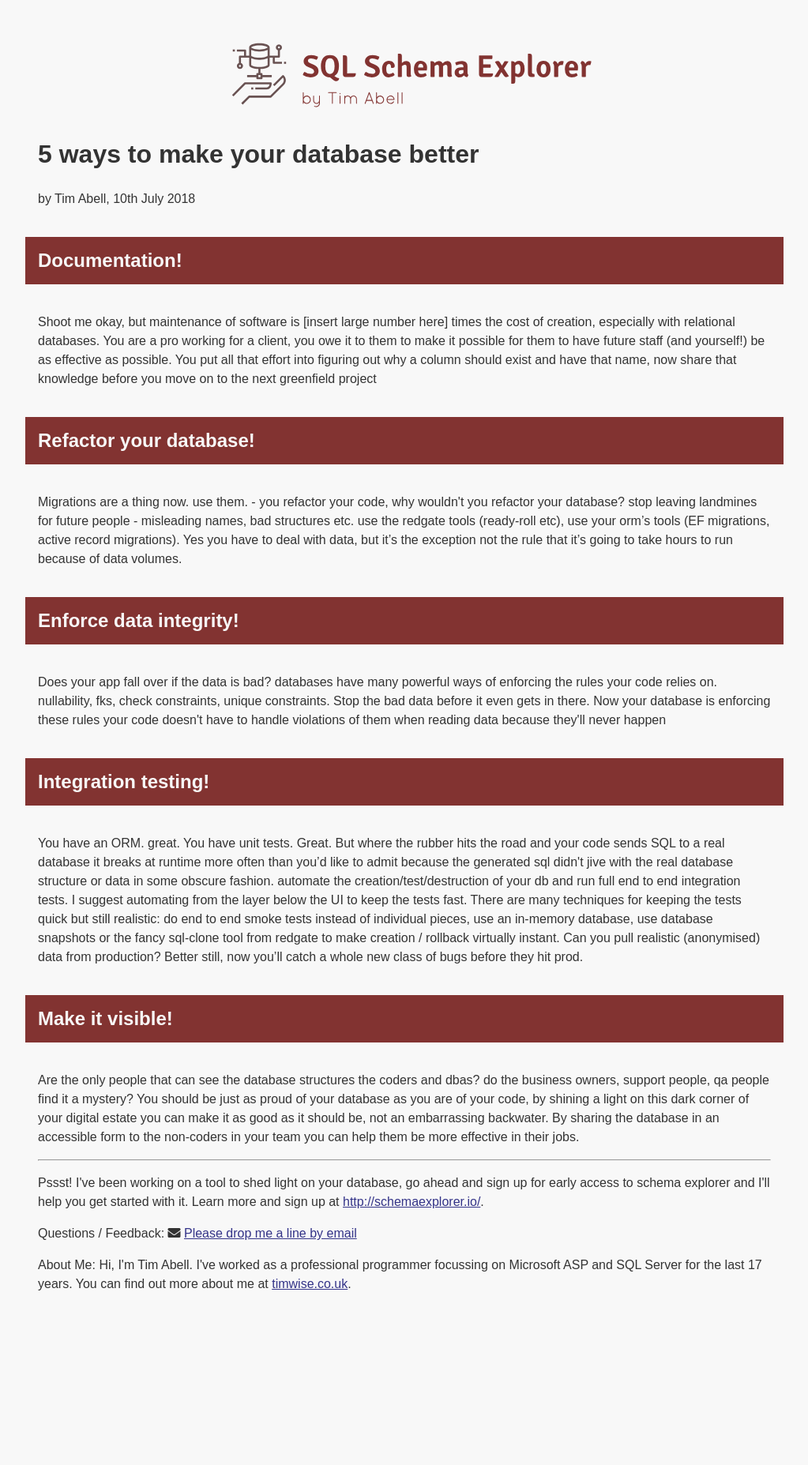
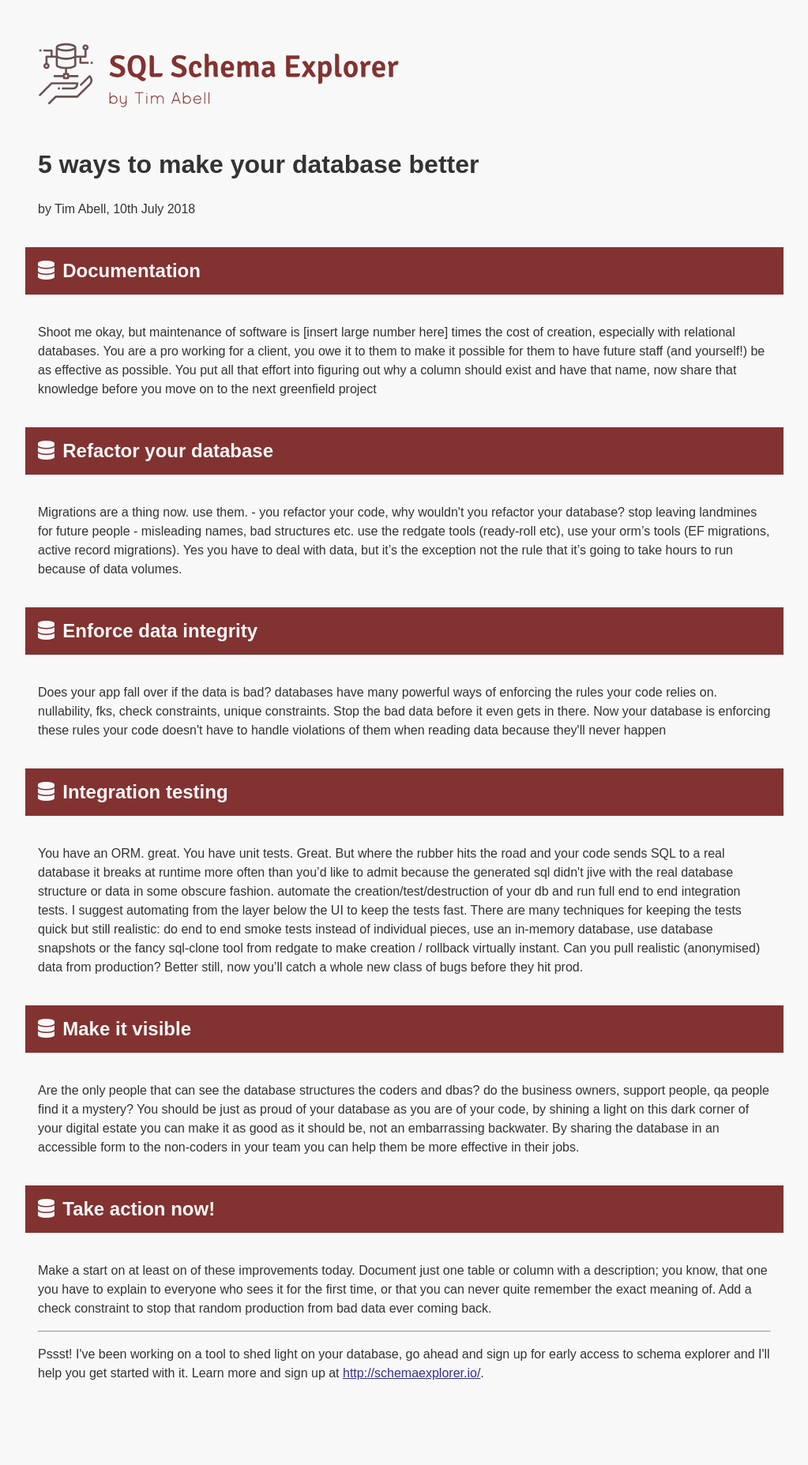
Before and after one commit to timabell/schema-explorer, a Jekyll site: the page built from articles/make-your-database-better.html, in a window 1280 px wide. Shown: the whole page at 79% size, without its empty margins (128-1151 px from the left). Built offline with Jekyll 4.4.1, drawn with Linux system fonts in a browser that asks for light colours; nearby versions of some CDN libraries; before the commit the page ends 1742 px from its top, so only the background shows below that.

Commit message:
Article layout improvements, headers, take action etc

```diff
--- a/_layouts/default.html
+++ b/_layouts/default.html
@@ -3,7 +3,7 @@
 <head>
 	<meta charset="UTF-8">
 	<meta name="viewport" content="width=device-width, initial-scale=1">
-	<link rel="stylesheet" type="text/css" href="/sdv.css"/>
+	<link rel="stylesheet" type="text/css" href="/articles/articles.css"/>
 	<title>SQL Schema Explorer by Tim Abell</title>
 	<meta property="og:type" content="website"/>
 	<meta property="og:url" content="http://schemaexplorer.io/"/>
@@ -22,7 +22,7 @@
 </head>
 <body>
 <div id="container">
-	<h1><img src="/logo.svg" alt="SQL Schema Explorer by Tim Abell" style="max-height: 4em;"/></h1>
+  <h1><a href="http://schemaexplorer.io/"><img src="/logo.svg" alt="SQL Schema Explorer by Tim Abell" style="max-height: 4em;"/></a></h1>
 
 	{{content}}
 
@@ -33,17 +33,6 @@
   with it. Learn more and sign up at <a href="http://schemaexplorer.io/">http://schemaexplorer.io/</a>.</p>
 
 
-	<p>
-	Questions / Feedback:
-	    <i class="fas fa-envelope"></i>
-	  <a href="mailto:sse@timwise.co.uk">
-	    Please drop me a line by email</a>
-	</p>
-
-	<p>About Me: Hi, I'm Tim Abell. I've worked as a professional
-	  programmer focussing on Microsoft ASP and SQL Server for the last 17
-	  years.  You can find out more about me at
-	  <a target="_blank" href="http://timwise.co.uk/">timwise.co.uk</a>.</p>
 	</footer>
 
 <div class="drip-gap">&nbsp;<br/>&nbsp;<br/>&nbsp;<br/></div>
--- /dev/null
+++ b/articles/articles.css
@@ -0,0 +1,136 @@
+* {
+  font-family: Arial;
+  color:#333;
+  line-height: 1.5em;
+}
+body{background-color: #f8f8f8;margin: 16px 32px;}
+h1 img{
+  margin-left: -33px; /* make up for whitespace in image */
+  max-width: 100%;
+}
+.encore{font-size: 60%;}
+a{color:#338;}
+a:hover{text-decoration: underline;color:#33f;}
+a:visited{color:#333;}
+h2 * {
+  /* font-awesome things */
+  background-color: #823331;
+  color: #f8f8f8;
+  margin-right: 0.15em;
+}
+h2{
+  background-color: #823331;
+  color: #f8f8f8;
+  padding: 0.5em 16px;
+  margin: 1.5em -16px;
+}
+
+table {
+    border: 1px solid #666;
+    border-collapse: collapse;
+}
+
+table.tableList, table.tableList td {
+    border-style: none;
+    padding-left: 0;
+}
+
+th.references {
+    font-style: italic
+}
+
+th {
+    background: #eee;
+    text-align: left;
+}
+
+th, td {
+    padding: 0.2em;
+    border: 1px solid #666;
+}
+
+.filters {
+    margin-bottom: 1em;
+}
+
+.filters thead th {
+    background: #ccc;
+}
+
+.null {
+    color: #999;
+}
+
+#table-diagram {
+    height: 5em; /* initial height, will be altered in js when diagram rendered */
+    margin: 1em 0;
+    border: 1px solid #333;
+    padding: 1em;
+}
+
+a.button {
+  padding: 1em;
+  background-color: #4CAF50;
+  color: #fff;
+  text-decoration: none;
+  font-weight: bold;
+  display: block;
+  width: 13em;
+  margin: 1em auto;
+  white-space: nowrap;
+  text-align: center;
+}
+#container{
+  max-width: 58em;
+  margin: 0 auto;
+}
+#pricing {
+  overflow: auto; /* clearfix */
+  margin: 1em auto;
+  max-width: 38em;
+}
+#pricing li {
+  display: block;
+  border: 2px solid #823331;
+  margin: 1em;
+  padding: 1em;
+  float: left;
+  height: 8em;
+  width: 8em;
+  text-align: center;
+  vertical-align: middle;
+  line-height: 2em;
+}
+blockquote {
+  font-size: 2em;
+  background-color: #ccc;
+  padding: 1em;
+  margin: 1em 0;
+  quotes: "\201C""\201D""\2018""\2019";
+  position: relative;
+}
+blockquote .attribution {
+  font-size: 0.5em;
+  color: #823331;
+  display: block;
+  text-align: right;
+}
+blockquote .quote:before {
+  content: open-quote;
+  position: absolute;
+  top: 0.25em;
+  left: 0.25em;
+  font-size: 2em;
+}
+iframe {
+  /*youtube vid*/
+  max-width: 100%;
+}
+.headline {
+  font-size: 2em;
+  text-align: center;
+  margin: 0 0 1em 0;
+}
+.live-demo {
+  margin-top: 3em;
+}
--- a/articles/make-your-database-better.html
+++ b/articles/make-your-database-better.html
@@ -7,7 +7,7 @@ title: 5 ways to make your database better
 
 <p class="by-line">by Tim Abell, 10th July 2018</p>
 
-<h2>Documentation!</h2>
+<h2><i class="fas fa-database"></i> Documentation</h2>
 
 <p>Shoot me okay, but maintenance of software is [insert large number here]
   times the cost of creation, especially with relational databases. You are a
@@ -16,7 +16,7 @@ title: 5 ways to make your database better
   that effort into figuring out why a column should exist and have that name,
 now share that knowledge before you move on to the next greenfield project</p>
 
-<h2>Refactor your database!</h2>
+<h2><i class="fas fa-database"></i> Refactor your database</h2>
 
 <p>Migrations are a thing now. use them. - you refactor your code, why wouldn't
   you refactor your database? stop leaving landmines for future people -
@@ -25,7 +25,7 @@ now share that knowledge before you move on to the next greenfield project</p>
   to deal with data, but it’s the exception not the rule that it’s going to
 take hours to run because of data volumes.</p>
 
-<h2>Enforce data integrity!</h2>
+<h2><i class="fas fa-database"></i> Enforce data integrity</h2>
 
 <p>Does your app fall over if the data is bad? databases have many powerful
   ways of enforcing the rules your code relies on. nullability, fks, check
@@ -33,7 +33,7 @@ take hours to run because of data volumes.</p>
 there. Now your database is enforcing these rules your code doesn't have to
 handle violations of them when reading data because they'll never happen</p>
 
-<h2>Integration testing!</h2>
+<h2><i class="fas fa-database"></i> Integration testing</h2>
 
 <p>You have an ORM. great. You have unit tests. Great. But where the rubber
   hits the road and your code sends SQL to a real database it breaks at runtime
@@ -48,7 +48,7 @@ rollback virtually instant. Can you pull realistic (anonymised) data from
 production? Better still, now you’ll catch a whole new class of bugs before
 they hit prod.</p>
 
-<h2>Make it visible!</h2>
+<h2><i class="fas fa-database"></i> Make it visible</h2>
 
 <p>Are the only people that can see the database structures the coders and
 dbas? do the business owners, support people, qa people find it a mystery? You
@@ -57,3 +57,11 @@ light on this dark corner of your digital estate you can make it as good as it
 should be, not an embarrassing backwater. By sharing the database in an
 accessible form to the non-coders in your team you can help them be more
 effective in their jobs.</p>
+
+<h2><i class="fas fa-database"></i> Take action now!</h2>
+
+<p>Make a start on at least on of these improvements today. Document just one
+  table or column with a description; you know, that one you have to explain to
+  everyone who sees it for the first time, or that you can never quite remember
+  the exact meaning of. Add a check constraint to stop that random production
+  from bad data ever coming back.</p>
```
